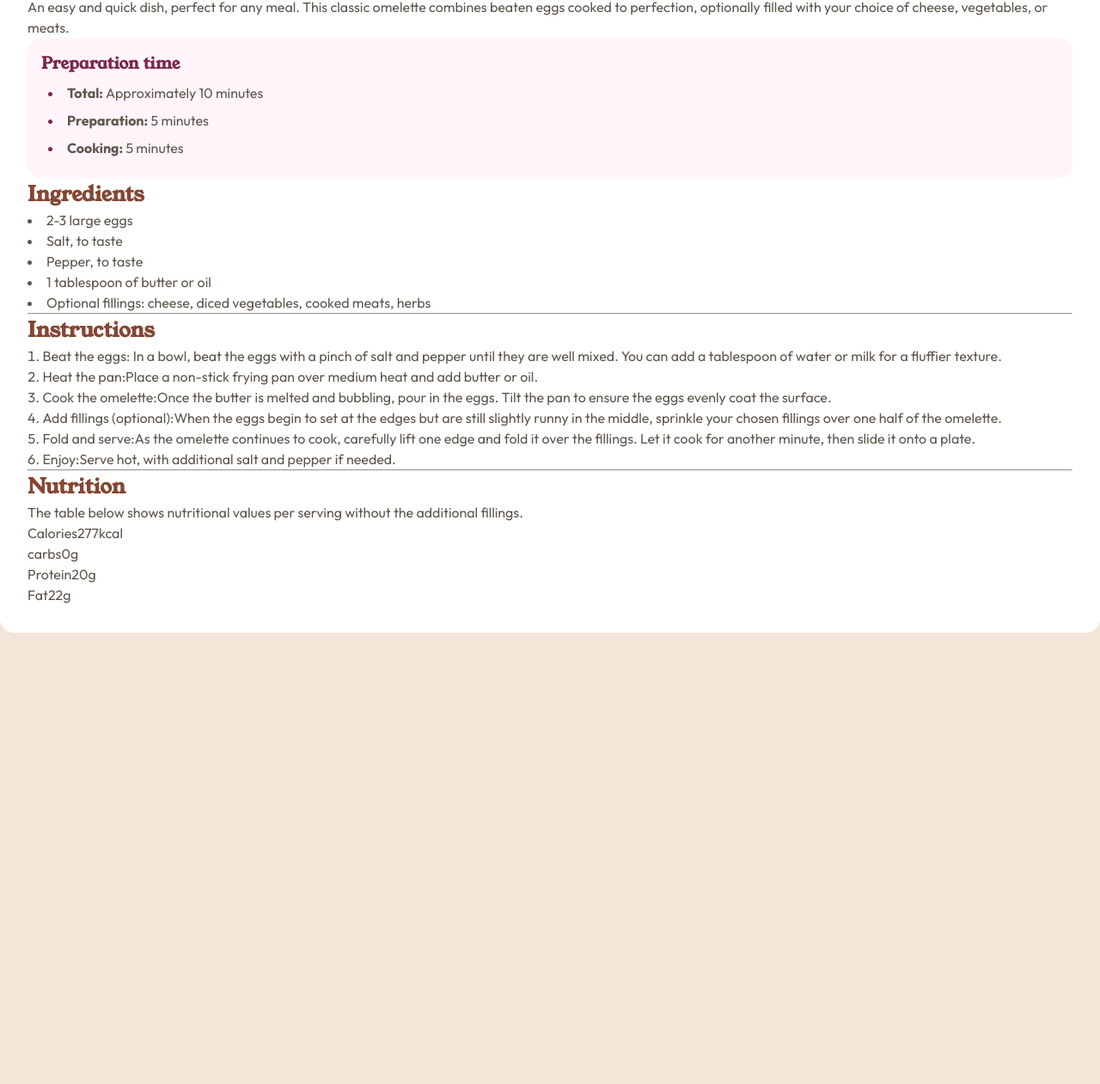
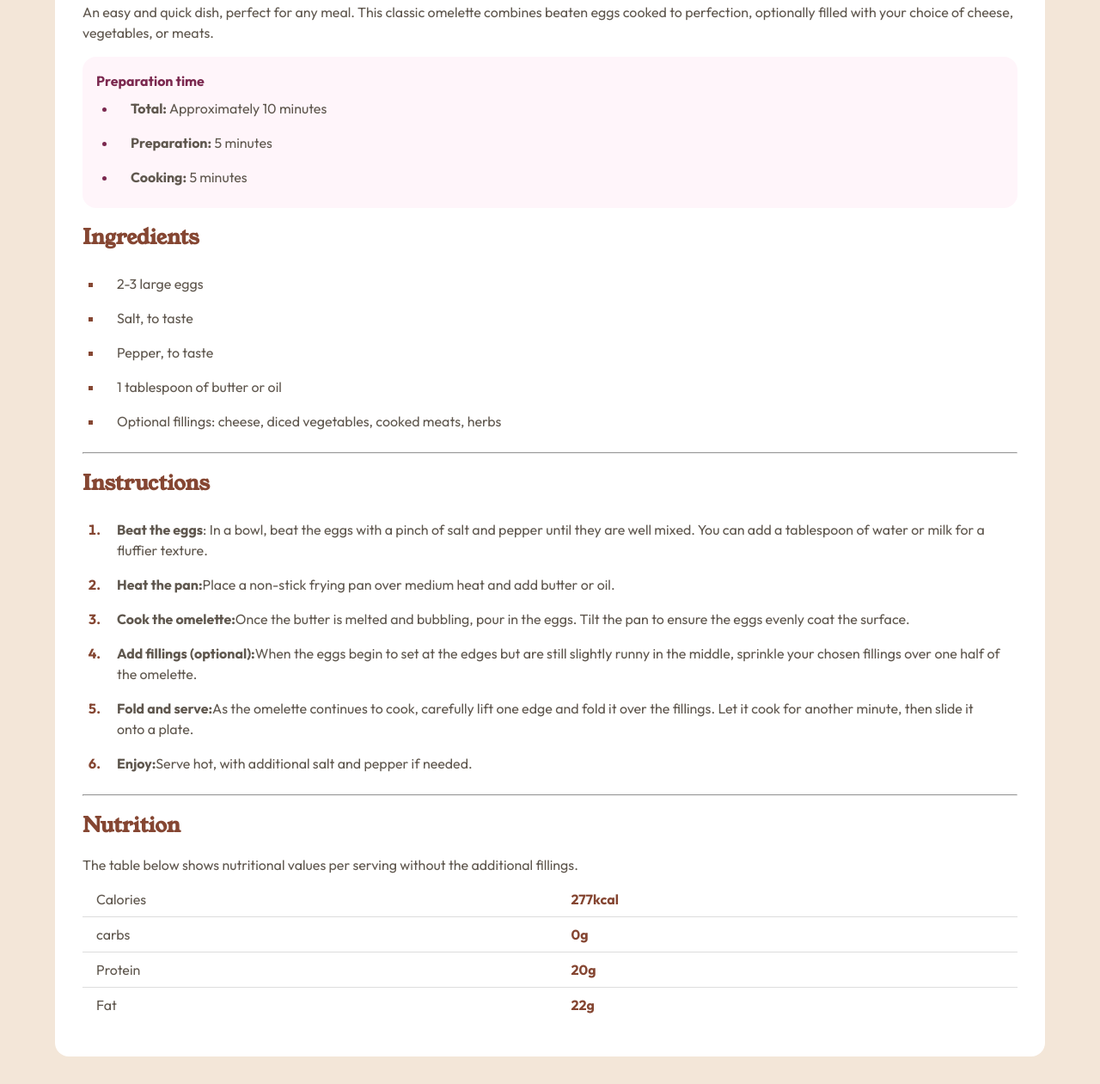
Before and after one commit to raficode2303/recipe-page-main, a plain HTML site: page index.html in a window 1280 px wide. Shown: the part 640-1901 px from the top of the page at 86% size. Before the commit the page ends 1376 px from the top, so only its background shows below. Drawn offline with Linux system fonts and the light colour scheme.

Commit message:
end of styling

```diff
--- a/index.html
+++ b/index.html
@@ -39,8 +39,7 @@
   </head>
 
   <body>
-    <main role="main" class="app recipe-page">
-      <header role="header" class="header">
+    <div class="app recipe-page">
       <img
         class="image-recipe"
         src="./assets/images/image-omelette.jpeg"
@@ -49,17 +48,18 @@
         alt="omelette image"
         loading="lazy"
       />
+      <main class="main-content">
+        <header role="header" class="header">
           <h1 class="recipe-name-heading">Simple Omelette Recipe</h1>
           <p class="recipe-name-info">
             An easy and quick dish, perfect for any meal. This classic omelette
-          combines beaten eggs cooked to perfection, optionally filled with your
-          choice of cheese, vegetables, or meats.
+            combines beaten eggs cooked to perfection, optionally filled with
+            your choice of cheese, vegetables, or meats.
           </p>
         </header>
-
         <section class="preparation-time">
-        <ul class="preparation-time">
-          <h3 class="preparation-time-heading">Preparation time</h3>
+          <p class="preparation-time-heading">Preparation time</p>
+          <ul class="preparation-time-items">
             <li>
               <span>Total:</span>
               <span> Approximately 10 minutes</span>
@@ -74,9 +74,8 @@
             </li>
           </ul>
         </section>
-
         <section class="ingredients">
-        <h2>Ingredients</h2>
+          <h2 class="ingredients-heading">Ingredients</h2>
           <ul class="ingredients-items">
             <li>2-3 large eggs</li>
             <li>Salt, to taste</li>
@@ -88,14 +87,13 @@
           </ul>
           <hr />
         </section>
-
         <section class="instructions">
-        <h2 class="instructions-list">Instructions</h2>
-        <ol>
+          <h2 class="instructions-heading">Instructions</h2>
+          <ol class="instructions-items">
             <li>
-            <span>Beat the eggs</span>: In a bowl, beat the eggs with a pinch of
-            salt and pepper until they are well mixed. You can add a tablespoon
-            of water or milk for a fluffier texture.
+              <span>Beat the eggs</span>: In a bowl, beat the eggs with a pinch
+              of salt and pepper until they are well mixed. You can add a
+              tablespoon of water or milk for a fluffier texture.
             </li>
             <li>
               <span>Heat the pan:</span>Place a non-stick frying pan over medium
@@ -108,8 +106,8 @@
             </li>
             <li>
               <span>Add fillings (optional):</span>When the eggs begin to set at
-            the edges but are still slightly runny in the middle, sprinkle your
-            chosen fillings over one half of the omelette.
+              the edges but are still slightly runny in the middle, sprinkle
+              your chosen fillings over one half of the omelette.
             </li>
             <li>
               <span>Fold and serve:</span>As the omelette continues to cook,
@@ -123,23 +121,33 @@
           </ol>
           <hr />
         </section>
-
         <section class="nutrition">
-        <h2>Nutrition</h2>
-        <table>
-          <head>
+          <h2 class="nutrition-heading">Nutrition</h2>
+          <p>
             The table below shows nutritional values per serving without the
             additional fillings.
-          </head>
-          <colgroup>
-            <p><span>Calories</span>277kcal</p>
-            <p><span>carbs</span><span>0g</span></p>
-            <p><span>Protein</span><span>20g</span></p>
-            <p><span>Fat</span><span>22g</span></p>
-          </colgroup>
+          </p>
+          <table class="nutrition-table">
+            <tr>
+              <td>Calories</td>
+              <td>277kcal</td>
+            </tr>
+            <tr>
+              <td>carbs</td>
+              <td>0g</td>
+            </tr>
+            <tr>
+              <td>Protein</td>
+              <td>20g</td>
+            </tr>
+            <tr>
+              <td>Fat</td>
+              <td>22g</td>
+            </tr>
           </table>
         </section>
       </main>
+    </div>
     <footer role="footer" class="attribution" style="display: none">
       Challenge by
       <a href="https://www.frontendmentor.io?ref=challenge" target="_blank"
--- a/styles.css
+++ b/styles.css
@@ -1,12 +1,13 @@
 /* import local fonts */
+@font-face {
+  font-family: Outfit;
+  src: url(./assets/fonts/outfit/Outfit-VariableFont_wght.ttf);
+}
 @font-face {
   font-family: 'Young Serif';
   src: url(./assets/fonts/young-serif/YoungSerif-Regular.ttf);
 }
-@font-face {
-  font-family: Outfit;
-  src: url(./assets/fonts/outfit/Outfit-VariableFont_wght.ttf);
-}
+
 /* === reset custom css === */
 :root {
   --nutmeg-color: hsl(14, 45%, 36%);
@@ -20,6 +21,10 @@
   --border-radius: 1rem;
   --primary-color-1: var(--nutmeg-color);
   --primary-color-2: var(--dark-raspberry-color);
+  --primary-color-3: var(--wenge-brown-color);
+  --primary-bckg-color: var(--eggshell-color, grey);
+  --primary-font-1: Outfit;
+  --primary-font-2: 'Young Serif';
 }
 *,
 *::before,
@@ -30,14 +35,14 @@
 }
 /* tags */
 body {
-  font-family: Outfit;
+  font-family: var(--primary-font-1, Serif);
   line-height: 1.5;
-  background-color: var(--eggshell-color, bisque);
-  color: var(--wenge-brown-color);
+  background-color: var(--primary-bckg-color, bisque);
+  color: var(--primary-color-3);
 }
 img {
   display: block;
-  max-width: 100%;
+  width: 100%;
   height: auto;
 }
 h1,
@@ -45,58 +50,146 @@ h2,
 h3 {
   font-family: 'Young Serif';
 }
-h2 {
+h2,
+.ingredients-items ::marker,
+.instructions-items ::marker,
+.nutrition-table td:last-child {
   color: var(--primary-color-1);
+  font-weight: 700;
+}
+ul,
+ol {
+  padding-left: 1.5rem;
 }
 li {
-  list-style-position: inside;
+  padding: 0.5rem 1rem;
 }
 a {
   text-decoration: none;
 }
-/* common classes */
 
-/* classes */
+hr {
+  margin-block: 1rem;
+}
+
+table {
+  border-collapse: collapse;
+  width: 100%;
+}
+th,
+td {
+  padding: 8px 1rem;
+  border-bottom: 1px solid #ddd;
+}
+
+/* media */
+@media (width < 700px) {
+  .main-content {
+    padding: 0 2rem;
+  }
+  .ingredients-items li {
+    list-style-type: none;
+    position: relative;
+    padding-left: 30px; /* Adjust as needed */
+  }
+  .ingredients-items li::before {
+    content: '•';
+    color: var(--primary-color-2);
+    font-size: 2rem;
+    position: absolute;
+    left: 0;
+    top: 50%;
+    transform: translateY(-50%);
+  }
+}
+@media (width > 700px) {
+  .app {
+    max-width: clamp(300px, 90%, 1312px);
+    padding: 2rem;
+    margin: 2rem auto;
+    border-radius: var(--border-radius, 1rem);
+  }
+  img {
+    border-radius: var(--border-radius, 1rem);
+  }
+}
 .app {
   background-color: var(--white-color, white);
-  /* max-width: 50%; */
-  padding: 2rem;
-  margin: auto;
-  border-radius: var(--border-radius, 1rem);
 }
 
+/* === common classes === */
+
+/* === classes === */
+
+/* image app */
 .image-recipe {
-  border-radius: var(--border-radius);
   background-color: antiquewhite;
   background-image: url(./assets/images/image-omelette-low-100.jpg);
   background-repeat: no-repeat;
   background-size: contain;
 }
-
+/* header */
 .recipe-name-heading {
   color: var(--dark-charcoal-color, black);
+  margin-block: 1rem;
 }
 
-ul.preparation-time {
+.recipe-name-info {
+  margin-block: 1rem;
+}
+
+/* Preparation time */
+.preparation-time {
   background-color: var(--rose-white-color);
-  color: var(--dark-raspberry-color, red);
   padding: 1rem;
   border-radius: var(--border-radius);
 }
-li {
-  color: inherit;
+
+.preparation-time-heading,
+.preparation-time ::marker {
+  color: var(--dark-raspberry-color);
+  font-weight: 600;
 }
-ul.preparation-time > li > span {
-  color: var(--wenge-brown-color, brown);
+
+.preparation-time-items {
+  padding-left: 1.5rem;
 }
-ul.preparation-time * {
-  padding-bottom: 0.5rem; /* TODO: try with gap and DELETE LATER!*/
-}
-ul.preparation-time-heading,
-.preparation-time li span:first-child {
+
+/* todo: try with grid/flex and gap -  DELETE LATER!; */
+
+.preparation-time-heading,
+.preparation-time li :first-child {
   font-weight: 700;
 }
-.preparation-time li {
-  /* margin-inline-start: 0.5rem; */
-  padding-inline-start: 0.5rem;
+
+/* Ingredients */
+.ingredients-heading {
+  margin-block: 1rem;
 }
+
+.ingredients-items {
+  list-style-type: square;
+}
+
+/* Instructions */
+.instructions-heading {
+  margin-block: 1rem;
+}
+
+.instructions-items li :first-child {
+  /* padding-left: 10px; */
+  font-weight: 700;
+}
+
+/* Nutrition */
+.nutrition-heading {
+  margin-block: 1rem;
+}
+
+.nutrition-table {
+  margin-block: 0.5rem;
+}
+
+.nutrition-table tr:last-child td {
+  border-bottom: none;
+}
```
Also changed, not shown: 2 other files. Lines whose indentation alone changed are shown as unchanged.
